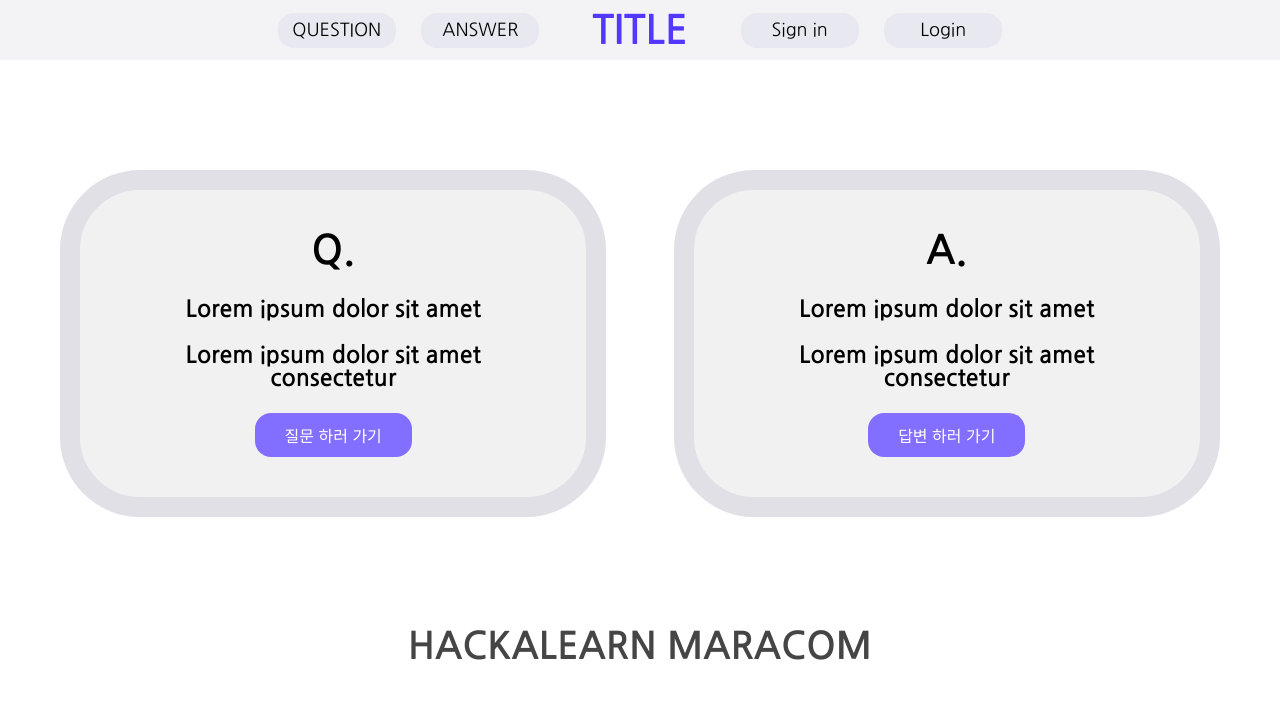
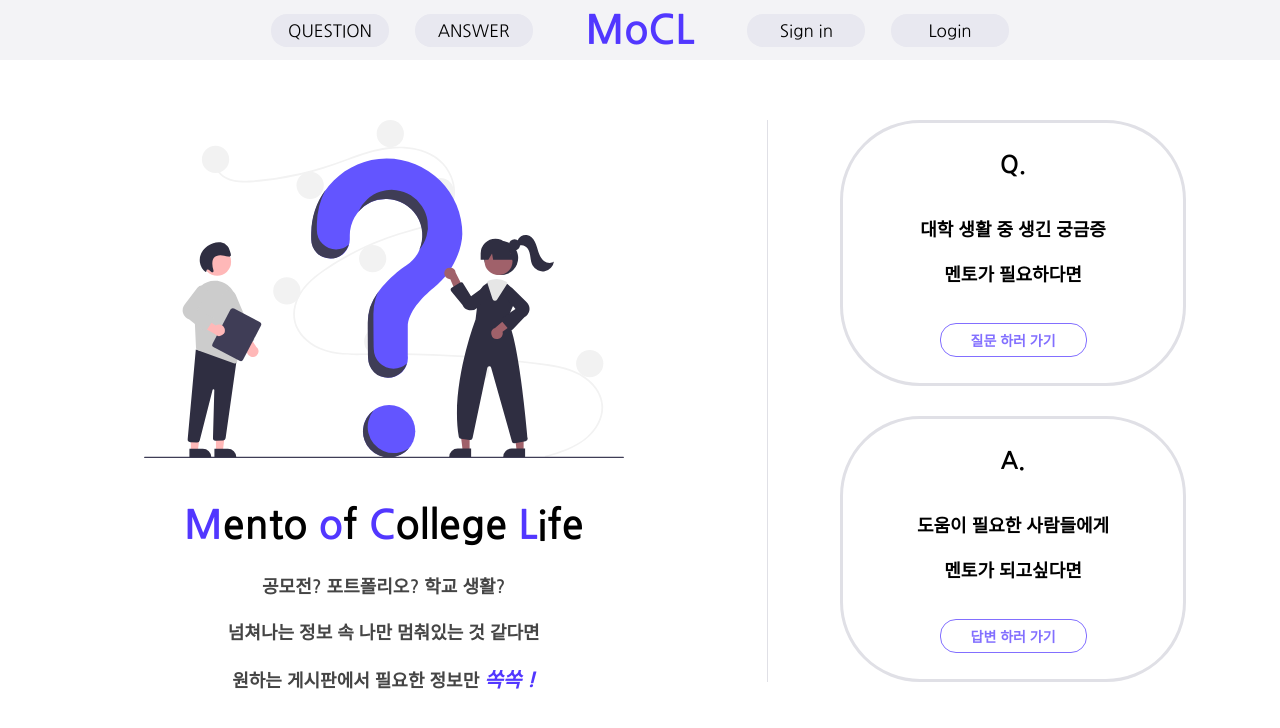
Before and after one commit to Tjdnjs/hackalearn, a Flask app: page / in a window 1280 px wide. Shown: the top 728 px of the page. Run offline with Flask 2, Linux system fonts and the light colour scheme; some libraries are stand-ins or nearby versions.

Commit message:
main page design

```diff
--- a/static/css/header.css
+++ b/static/css/header.css
@@ -34,7 +34,7 @@ header{
 }
 #menu>a{
   width: 4.5rem;
-  font-size: 0.9rem;
+  font-size: 0.85rem;
   border: none;
   border-radius: .8rem;
   padding: 0.3rem 0.7rem;
--- a/static/css/index.css
+++ b/static/css/index.css
@@ -1,57 +1,89 @@
-#question, #answer{
-  width: 70%;
-}
-
-.qnad{
-  display: inline-block;
-  height: 100%;
+.qnad, .image{
+  display: flex;
+  flex-direction: column;
+  width: 100%;
+  align-items: center;
 }
 .qnad h1{
   margin-top:0;
+  font-size: 1.2rem;
+}
+#qna .image{
+  flex-basis: 60%;
+}
+#qna .qnad{
+  flex-basis: 40%;
+  border-left: 1px solid #E0E0E6;
+}
+#question, #answer{
+  width: 15rem;
+  display: inline-block;
+  text-align: center;
+  padding: 1rem;
+  font-size: .9rem;
+  margin: 0 4rem;
+  margin-right:20%;
+  line-height: 2.5em;
+  border: 3px solid rgb(224, 224, 230);
+  /* border: .5rem solid #E0E0E6; */
+  border-radius: 80px;
+  /* background-color: #F1F1F2; */
 }
 
-#question, #answer{
-  height: 80%;
-  display: inline-block;
-  text-align: center;
-  padding: 2rem;
-  margin: 1.5rem;
-  border: 1rem solid #E0E0E6;
-  border-radius: 80px;
-  background-color: #F1F1F2;
+#question{
+  margin-bottom: 1.5rem;
+}
+#qna p{
+  margin: 1rem 0;
 }
 
 #qna{
-  margin-top: 7rem;
+  margin-top: 6rem;
   color: black;
-  display: block;
+  display: flex;
   text-align: center;
-  height: 60%;
+  width: 100%;
+  font-weight: bold;
+  justify-content: center;
+  align-items: flex-start;
 }
-
+#qna img{
+  width: 24rem;
+  display: inline-block;
+}
 #qna button{
   display: inline-block;
   position: relative;
-  /* bottom: -7rem; right: -6rem; */
-  padding: .5rem 1.5rem;
-  background-color: rgb(130, 111, 255);
-  border: none;
+  padding: .3rem 1.5rem;
+  /* background-color: rgb(130, 111, 255); */
+  border: 1.4px solid rgb(130, 111, 255);
+  background-color: transparent;
   border-radius: .8rem;
-  font-size: .8rem;
-  color: white;
+  font-size: .7rem;
+  font-weight: bold;
+  color: rgb(130, 111, 255);
 }
 #qna button:hover{
-  background-color: rgb(82,55,255);
+  color: white;
+  border: 1.4px solid rgb(130, 111, 255);
+  background-color: rgb(130, 111, 255);
 }
 #explain{
-  font-size: 1.25rem;
-  margin-top: 4rem;
+  margin-top: 1rem;
   text-align: center;
   color: rgb(69, 69, 69);
 }
-/* .qnad{
-  display: inline-block;
-  border-radius: 100px;
-  margin: 0.5rem;
-  background-color: #E0E0E6;
-} */
+#explain p{
+  font-size: .9rem;
+}
+#explain h1{
+  color: black;
+}
+#explain h1 b{
+  color: rgb(82,55,255)
+}
+#explain p i{
+  font-weight: bolder;
+  font-size:1rem;
+  color: rgb(82,55,255)
+}
--- a/templates/index.html
+++ b/templates/index.html
@@ -20,7 +20,7 @@
       <div id="menu" method = "get">
         <a href="/question">QUESTION</a>
         <a href="/answer">ANSWER</a>
-        <h1 id="title"><a href="/">TITLE</a></h1>
+        <h1 id="title"><a href="/">MoCL</a></h1>
         <a href="#">Sign in</a>
         <a href="/login">Login</a>
       </div>
@@ -36,26 +36,33 @@
     </header>
 
     <div id="qna">
+      <div class="image">
+        <img src="../static/image/undraw_questions_re_1fy7.svg">
+        <div id="explain">
+          <h1><b>M</b>ento <b>o</b>f <b>C</b>ollege <b>L</b>ife</h1>
+          <p>공모전? 포트폴리오? 학교 생활?</p>
+          <p>넘쳐나는 정보 속 나만 멈춰있는 것 같다면</p>
+          <p>원하는 게시판에서 필요한 정보만 <i>쏙쏙 !</i></p>
+        </div>
+      </div>
       <div class="qnad">
         <div id="question">
           <h1>Q.</h1>
-          <h3>Lorem ipsum dolor sit amet  </h3>
-          <h3>Lorem ipsum dolor sit amet consectetur </h3>
+          <p>
+            대학 생활 중 생긴 궁금증<br>멘토가 필요하다면
+          </p>
           <button type="button" onclick="location.href='/question'">질문 하러 가기</button>
         </div>
-      </div>
-      <div class="qnad">
         <div id="answer">
           <h1>A.</h1>
-          <h3>Lorem ipsum dolor sit amet  </h3>
-          <h3>Lorem ipsum dolor sit amet consectetur </h3>
+          <p>
+            도움이 필요한 사람들에게<br>멘토가 되고싶다면
+          </p>
           <button type="button" onclick="location.href='/answer'">답변 하러 가기</button>
         </div>
       </div>
     </div>
-    <div id="explain">
-      <h2>HACKALEARN MARACOM</h2>
-    </div>
+
     <script src="../static/js/toggle.js"></script>
 </body>
 </html>
```
Also changed, not shown: static/image/undraw_questions_re_1fy7.svg (added).
